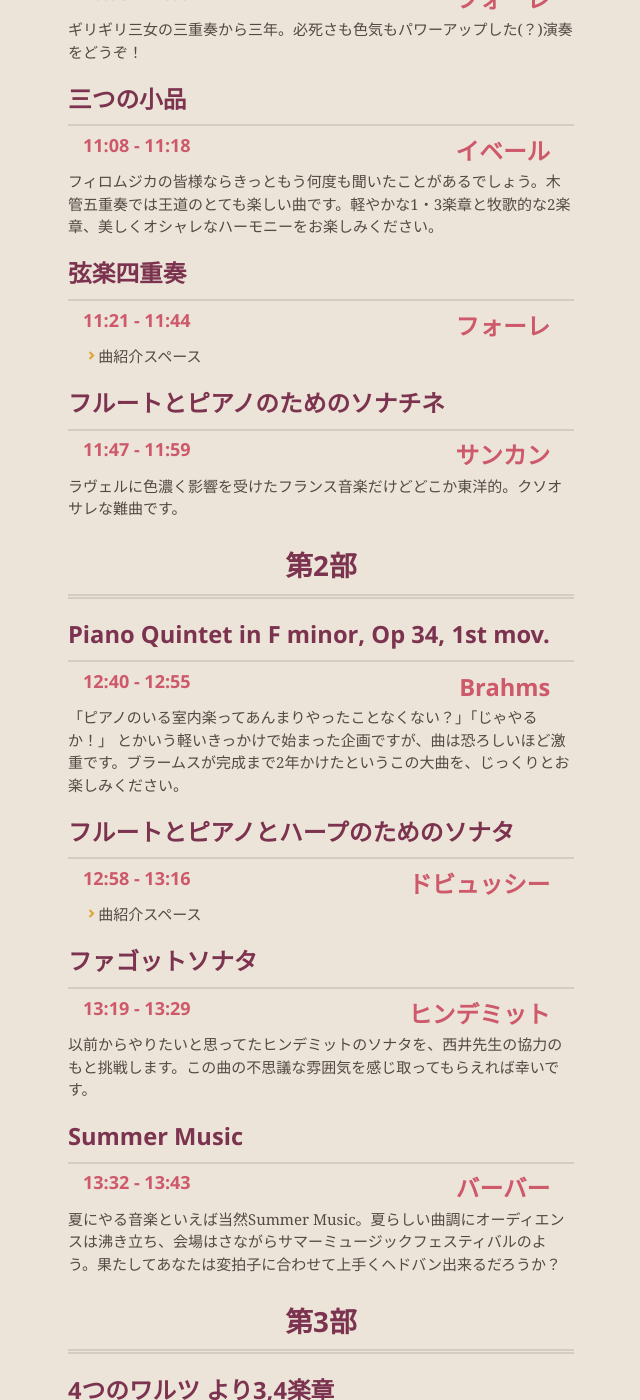
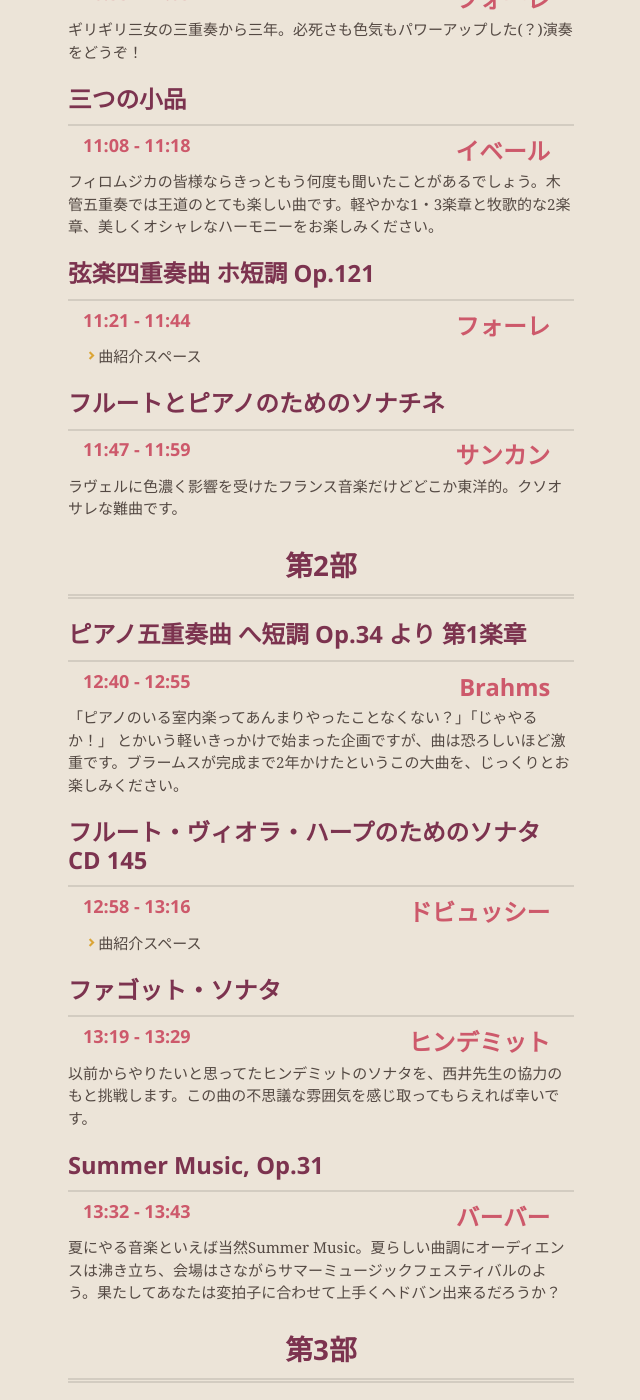
Before and after one commit to Ensemble-Project/Ensemble-Project.github.io, a Jekyll site: the page built from introduction.md, in a window 1280 px wide and 1400 px high, scrolled down 666 px. Shown: the whole window, without its empty margins (319-959 px from the left). Built offline with Jekyll 4.4.1, drawn with Linux system fonts in a browser that asks for light colours; our own code applies the rules of GitHub Pages for plain Markdown files; some of the changed text lies outside the part shown.

Commit message:
add opus

```diff
--- a/introduction.md
+++ b/introduction.md
@@ -9,7 +9,7 @@
 * 第2楽章 Cantilena
 * 第3楽章 Presto giocoso
 
-## ピアノ三重奏曲
+## ピアノ三重奏曲 ニ短調 Op.120
 #### フォーレ
 ###### 10:55 - 11:05
 ギリギリ三女の三重奏から三年。必死さも色気もパワーアップした(？)演奏をどうぞ！
@@ -19,7 +19,7 @@
 ###### 11:08 - 11:18
 フィロムジカの皆様ならきっともう何度も聞いたことがあるでしょう。木管五重奏では王道のとても楽しい曲です。軽やかな1・3楽章と牧歌的な2楽章、美しくオシャレなハーモニーをお楽しみください。
 
-## 弦楽四重奏
+## 弦楽四重奏曲 ホ短調 Op.121
 #### フォーレ
 ###### 11:21 - 11:44
 * 曲紹介スペース
@@ -31,30 +31,30 @@
 
 # 第2部
 
-## Piano Quintet in F minor, Op 34, 1st mov.
+## ピアノ五重奏曲 へ短調 Op.34 より 第1楽章
 #### Brahms
 ###### 12:40 - 12:55
 「ピアノのいる室内楽ってあんまりやったことなくない？」「じゃやるか！」
 とかいう軽いきっかけで始まった企画ですが、曲は恐ろしいほど激重です。ブラームスが完成まで2年かけたというこの大曲を、じっくりとお楽しみください。
 
-## フルートとピアノとハープのためのソナタ
+## フルート・ヴィオラ・ハープのためのソナタ CD 145
 #### ドビュッシー
 ###### 12:58 - 13:16
 * 曲紹介スペース
 
-## ファゴットソナタ
+## ファゴット・ソナタ
 #### ヒンデミット
 ###### 13:19 - 13:29
 以前からやりたいと思ってたヒンデミットのソナタを、西井先生の協力のもと挑戦します。この曲の不思議な雰囲気を感じ取ってもらえれば幸いです。
 
-## Summer Music
+## Summer Music, Op.31
 #### バーバー
 ###### 13:32 - 13:43
 夏にやる音楽といえば当然Summer Music。夏らしい曲調にオーディエンスは沸き立ち、会場はさながらサマーミュージックフェスティバルのよう。果たしてあなたは変拍子に合わせて上手くヘドバン出来るだろうか？
 
 # 第3部
 
-## 4つのワルツ より3,4楽章
+## 4つのワルツ Op.97c より 3,4楽章
 #### ショスタコーヴィチ
 ###### 14:25 - 14:32
 ショスタコーヴィッチと聞くと、派手な交響曲や重い作品をイメージする方も多いのではないでしょうか。今回演奏する4つのワルツは、そんなイメージとは全く異なる作品です。
@@ -73,7 +73,7 @@
 ###### 14:44 - 15:02
 * 曲紹介スペース
 
-## ピアノトリオ第1番第1楽章
+## ピアノ三重奏曲 第1番 ロ長調 Op.8 より 第1楽章
 #### ブラームス
 ###### 15:05 - 15:21
 練習後に立ち寄った「LE BOUCHON OGASAWARA」というお店を紹介します。
@@ -113,7 +113,7 @@
 
 # 第4部
 
-## 交響曲第45番『告別』
+## 交響曲第45番 嬰へ短調 『告別』 Hob.I:45
 #### ハイドン
 ###### 15:55 - 16:18
 7月21日、ミニコンの運営代表者である「鈴木基己」は、我々堀田管弦楽団を文京シビックホールにとどめ、演奏はおろか、設営の仕事ばかりさせていた。しかし、そのうち彼の独裁的な指図に耐えかねて、指揮者やコンマスを含む楽団の数人は昼ごはんを買いに行くと見せかけて、逃げてしまった。それを知った鈴木基己は大激怒。すぐさまコンマスと指揮者、他のエキストラを見つけるよう堀田団長に命令した。すると、運良く、巷で噂の「愛と狂気のヴァイオリニスト集団」「踊る情熱の指揮者」「真顔のチェロマン」を仕事の合間を縫って呼ぶことに成功した。しかし、本番まであと少し…。もう堀田楽団の団員も帰る機会を伺っている。このまま最後まで演奏を終えることができるのだろうか。
```
Also changed, not shown: other parts of introduction.md (+1 -1 lines).
